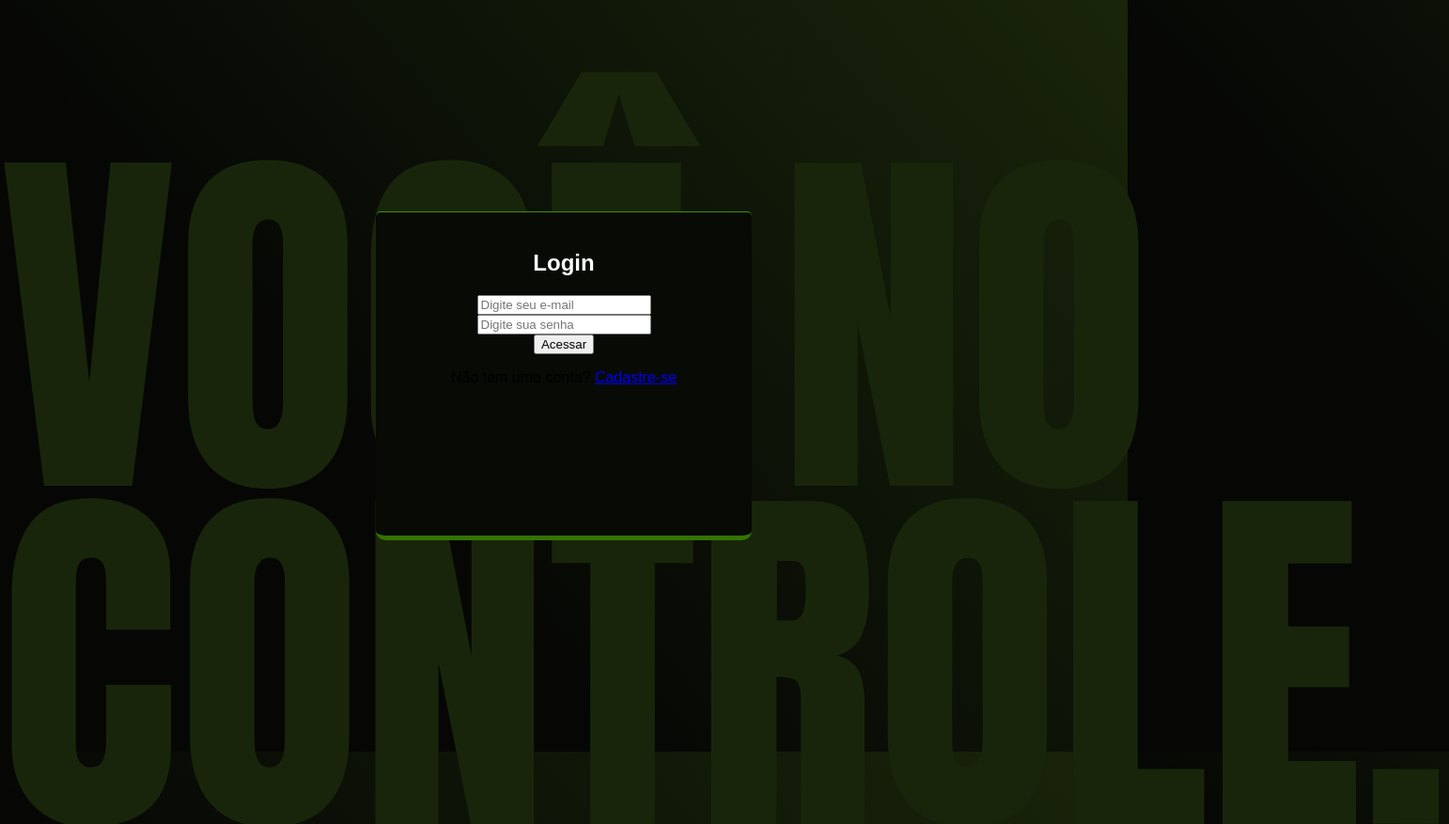
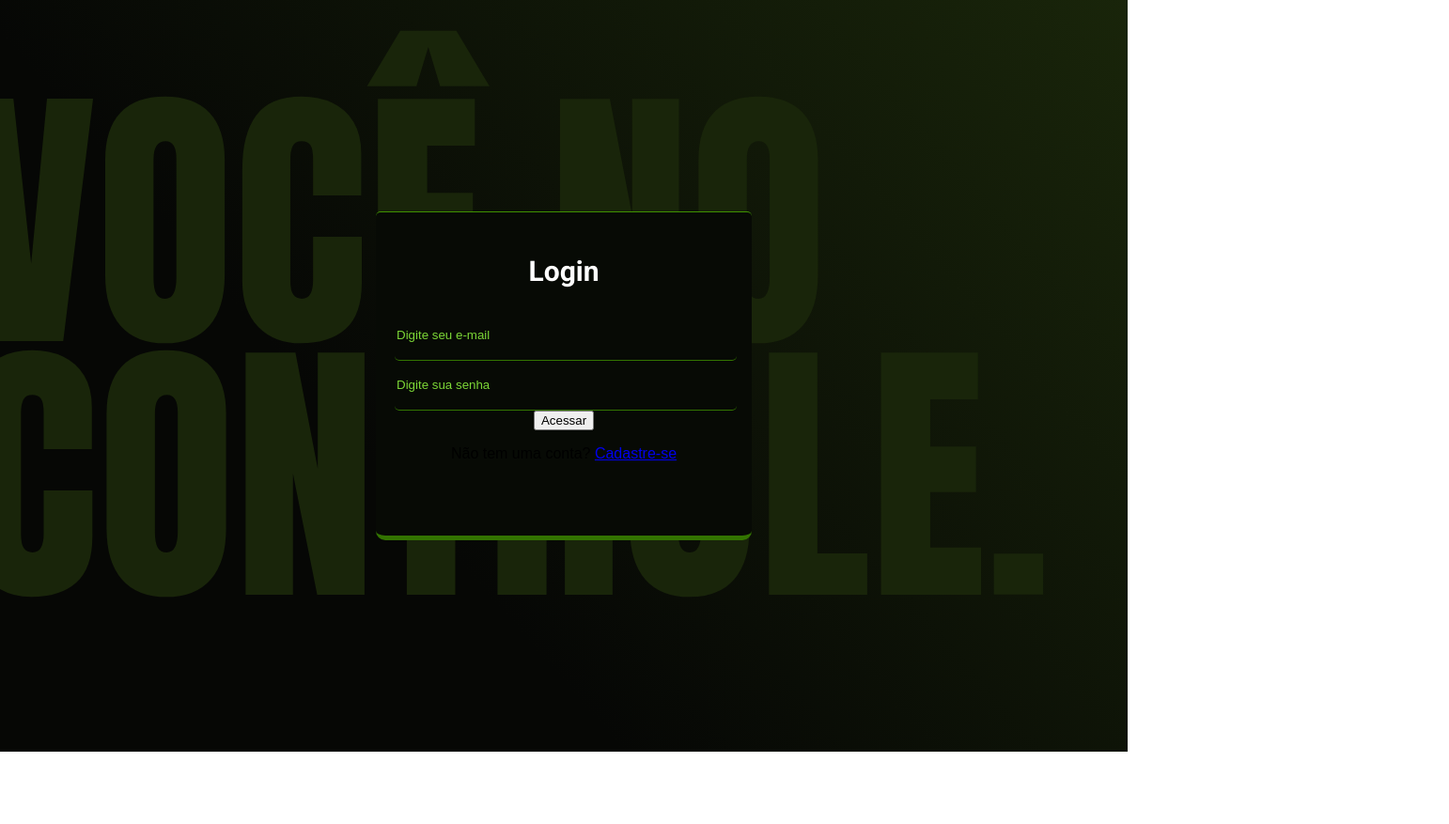
Before and after one commit to eraldorv/greenday, an Electron app: page index.html in a window 1200 px wide. Shown: the top 877 px of the page at 94% size, 1542 px wide, since content can reach past the window. After the commit the page ends 800 px from the top, so only its background shows below. Drawn offline with Linux system fonts and the light colour scheme; a web font is replaced by a local one.

Commit message:
style: começando o css do zero parte 1

```diff
--- a/index.html
+++ b/index.html
@@ -8,12 +8,15 @@
   <link rel="stylesheet" href="style.css">
   <link rel="preconnect" href="https://fonts.googleapis.com">
   <link rel="preconnect" href="https://fonts.gstatic.com" crossorigin>
-  <link href="https://fonts.googleapis.com/css2?family=Roboto:ital,wght@0,100..900;1,100..900&display=swap"
-    rel="stylesheet">
+  <link href="https://fonts.googleapis.com/css2?family=Roboto:ital,wght@0,100..900;1,100..900&display=swap" rel="stylesheet">
+  <link href="https://fonts.googleapis.com/css2?family=Modak&display=swap" rel="stylesheet">
 </head>
 
 <body>
-  <h1 class="texto-vazado">VOCÊ NO CONTROLE.</h1>
+  <div class="fundo-texto">
+    <h1 class="texto-vazado">VOCÊ NO<br>
+       CONTROLE.</h1>
+  </div>
   <div class="container">
 
     <div id="tela-login" class="box">
--- a/style.css
+++ b/style.css
@@ -18,9 +18,14 @@ body {
     z-index: 1;
     color: #19250a;
     top: -100px;
-    font-size: 25em;
+    left: 45%;
+    transform: translateX(-50%);
+    font-size: clamp(8rem, 25vw, 25em);
     line-height: 0.9;
     font-family: Impact, Haettenschweiler, 'Arial Narrow Bold', sans-serif;
+    white-space: nowrap;
+    pointer-events: none;
+    user-select: none;
 }
 
 .container {
@@ -43,7 +48,7 @@ body {
     border-bottom: 5px solid #337401;
     border-bottom-left-radius: 10px;
     border-bottom-right-radius: 10px;
-    width: 400px;
+    width: min(400px, 100%);
     height: 350px;
     padding: 20px;
     box-sizing: border-box;
@@ -54,8 +59,34 @@ body {
 #tela-login h2,
 #tela-cadastro h2 {
     color: #ffffff;
+    font-family: "Roboto", sans-serif;
+    font-size: 30px;
 }
 
 .hidden {
     display: none !important;
 }
+
+input:focus {
+    outline: none;
+   background-color: #466e15;
+    color: white;
+    border-color: #3f9200;
+}
+
+
+input[type=text],
+input[type=password] {
+    border-style: none;
+    border-bottom: 1px solid #337401;
+    border-bottom-left-radius: 5px;
+    border-bottom-right-radius: 5px;
+    background-color: #070a05;
+    height: 50px;
+    width: 100%;
+    color: #7dd837;
+}
+
+input::placeholder {
+    color: #7dd837;
+}
```
